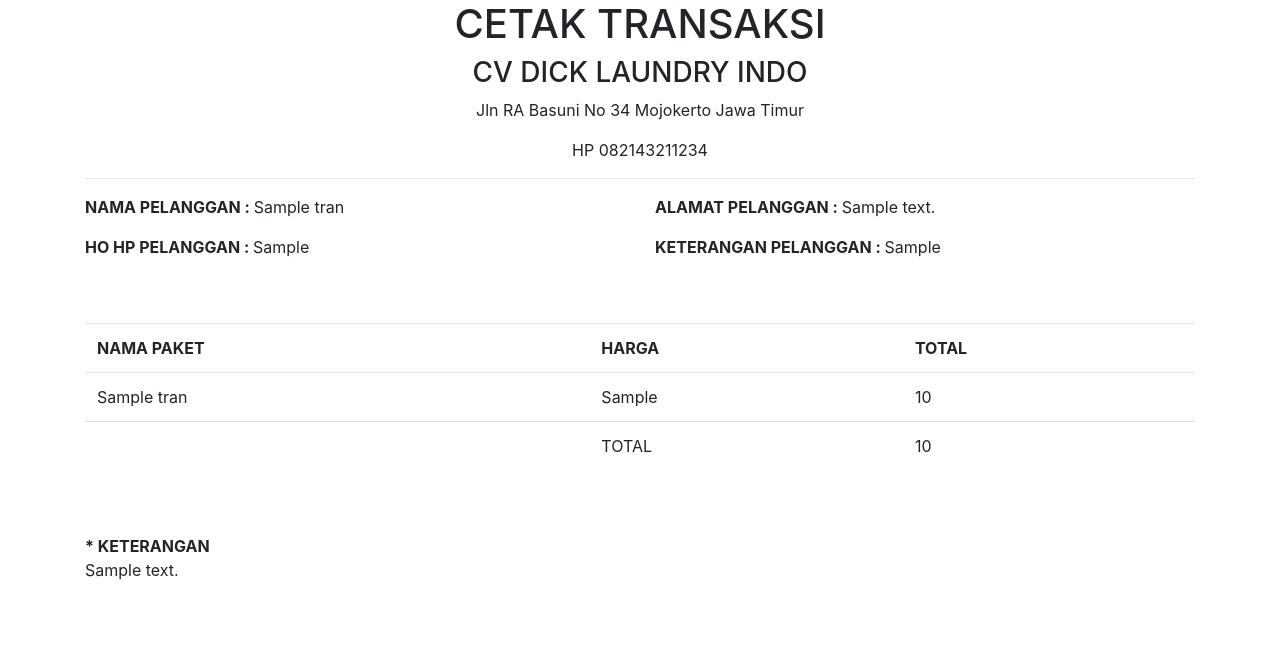
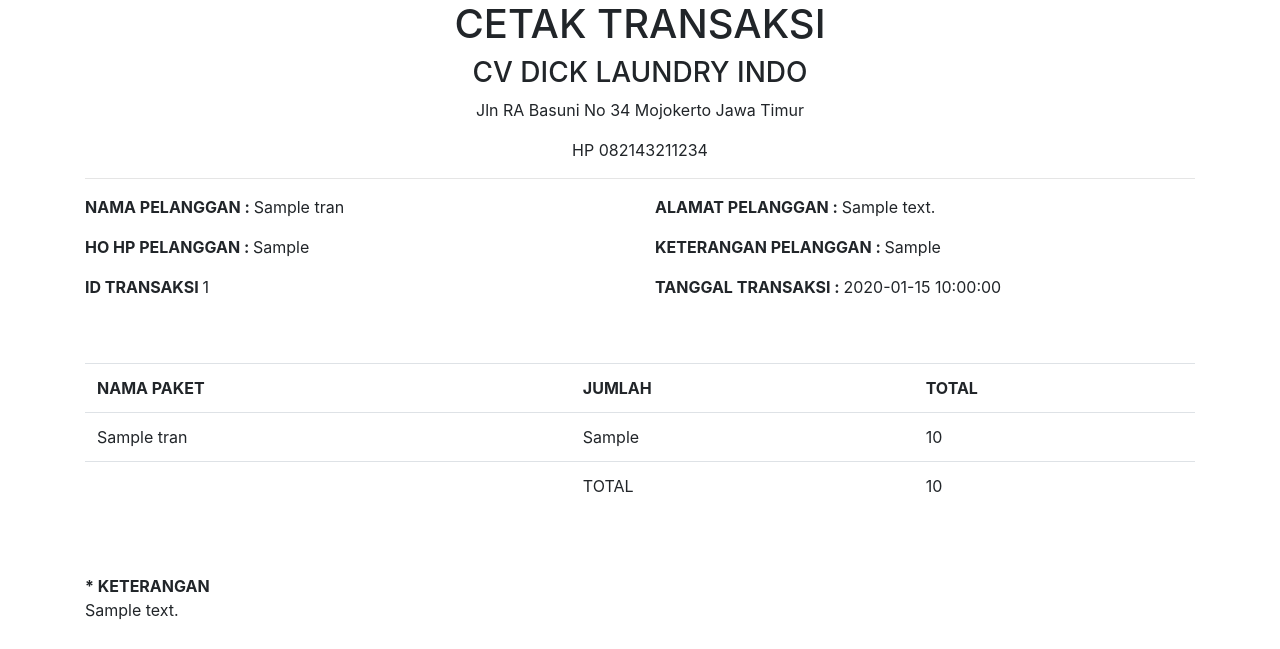
Before and after one commit to dikimeip/website-laundry-codeigniter, a PHP site: the page made by application/views/cetak/cetak_transaksi.php in a window 1280 px wide. Shown: the top 649 px of the page. Run offline with PHP 8.4, Linux system fonts and the light colour scheme; the template is opened without the code that fills it: most values are stand-ins (such as "Sample title", 1, 10 or a date in 2020); data that the repository does not hold is empty; some libraries are stand-ins or nearby versions.

Commit message:
membuat halaman print transaksi

```diff
--- a/application/controllers/AdminController.php
+++ b/application/controllers/AdminController.php
@@ -342,5 +342,11 @@ class AdminController extends CI_Controller
 
 	}
 
+	public function cetak_trans()
+	{
+		$data['trans'] = $this->Models->get_alltrans();
+		$this->load->view('cetak/transaksi');
+	}
+
 
 }
--- a/application/views/admin/transaksi.php
+++ b/application/views/admin/transaksi.php
@@ -1,7 +1,7 @@
 <h1>HALAMAN TRANSAKSI</h1>
 <div class="row">
 	<div class="col-md-8">
-		<a href="" class="btn btn-info">CETAK</a>
+		<a href="<?php echo base_url('AdminController/cetak_trans') ?>" class="btn btn-info">CETAK</a>
 	</div>
 </div>
 <?php if ($this->session->flashdata('success')): ?>
--- a/application/views/cetak/cetak_transaksi.php
+++ b/application/views/cetak/cetak_transaksi.php
@@ -15,10 +15,12 @@
 				<div class="col-md-6">
 					<p><b>NAMA PELANGGAN : </b><?php echo $trans['nama_user'] ?></p>
 					<p><b>HO HP PELANGGAN : </b><?php echo $trans['hp_user'] ?></p>
+					<p><b>ID TRANSAKSI </b> <?php echo $trans['id_transaksi'] ?> </p>
 				</div>
 				<div class="col-md-6">
 					<p><b>ALAMAT PELANGGAN : </b><?php echo $trans['alamat_user'] ?></p>
 					<p><b>KETERANGAN PELANGGAN : </b><?php echo $trans['ket_user'] ?></p>
+					<p><b>TANGGAL TRANSAKSI : </b><?php echo $trans['tanggal_masuk_transaksi'] ?></p>
 				</div>
 			</div>
 			<br>
@@ -26,7 +28,7 @@
 			<table class="table table-border">
 				<tr>
 					<th>NAMA PAKET</th>
-				<th>HARGA</th>
+					<th>JUMLAH</th>
 					<th>TOTAL</th>
 				</tr>
 				<tr>
```
Also changed, not shown: application/views/cetak/transaksi.php (added, +9 -0 lines). Lines whose indentation alone changed are shown as unchanged.
